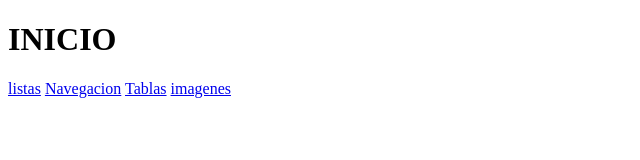
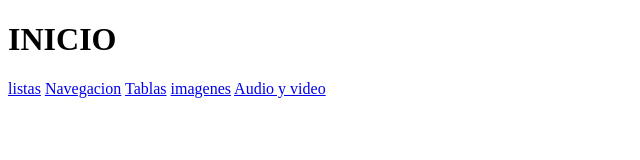
Before and after one commit to jose-vargas1996/html-02, a plain HTML site: page index/index.html in a window 1280 px wide. Shown: the whole page, without its empty margins (0-640 px from the left). Drawn offline with Linux system fonts and the light colour scheme.

Commit message:
mi tercer commir

```diff
--- a/index/index.html
+++ b/index/index.html
@@ -11,5 +11,6 @@
     <a href="/navegacion/navegacion.html">Navegacion</a>
     <a href="/tablas/tablas.html">Tablas</a>
     <a href="/imagenes/imagenes.html">imagenes</a>
+    <a href="/audio y video/audio-video..html">Audio y video</a>
 </body>
 </html>
```
